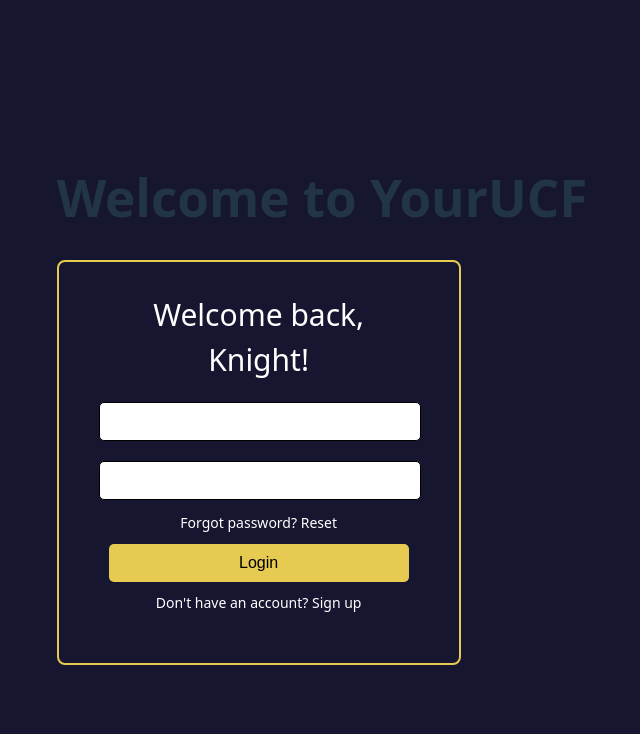
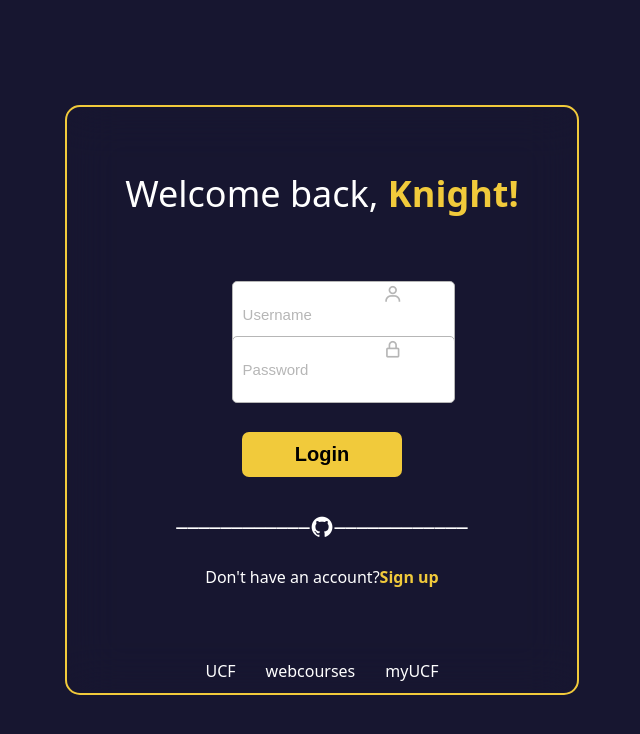
Before and after one commit to josh10111/POOSD-yourucf-Frontend, a React (Vite) app: page / in a window 1280 px wide. Shown: the top 734 px of the page, without its empty margins (318-958 px from the left). Built offline with nearby package versions, Linux system fonts and the light colour scheme.

Commit message:
updated login/signup
Updated:
Login.tsx, Login.css,
removed title from App.tsx,
added api's to index.html

```diff
--- a/index.html
+++ b/index.html
@@ -3,6 +3,8 @@
   <head>
     <meta charset="UTF-8" />
     <meta name="viewport" content="width=device-width, initial-scale=1.0" />
+    <link href="https://fonts.googleapis.com/css2?family=Montserrat:wght@100;200;300;400;500;600;700;800;900&display=swap" rel="stylesheet">
+    <link href='https://unpkg.com/boxicons@2.1.4/css/boxicons.min.css' rel='stylesheet'>
     <title>YourUCF</title>
   </head>
   <body>
--- a/src/App.tsx
+++ b/src/App.tsx
@@ -6,7 +6,6 @@
   return (
     <Router>
       <div>
-       <h1>Welcome to YourUCF</h1>
       <Routes>
         <Route path="/" element={<LoginPage />} />
         <Route path="*" element={<Navigate to="/" />} />
--- a/src/Login.css
+++ b/src/Login.css
@@ -42,22 +42,26 @@
 
 
 #loginButton, #registerButton {
-    width: 100%;
-    background-color: #E7CA52;
+    display: block;
+    width: 80%;
+    height: 45px;
+    background: #F1CA3B;
+    border: none;
+    outline: none;
+    border-radius: 7px;
+    cursor: pointer;
+    font-size: 20px;
     color: black;
-    border: none;
-    border-radius: 5px;
-    font-size: 16px;
-    padding: 10px;
-    margin: 10px 0;
+    font-weight: 600;
+    margin: 0 auto;
 }
 
 #loginButton:hover {
-    background-color: #baa242;
+    color:#ffffff;
 }
 
 
-#forgotPassword, #toggleForm {
+#forgotPassword {
     font-size: 14px;
     color: white;
     text-align: center;
@@ -66,6 +70,140 @@
 }
 
 
-#forgotPassword:hover, #toggleForm:hover {
+#forgotPassword:hover {
     text-decoration: underline;
 }
+
+
+.form {
+    width: 510px;
+    min-width: 500px;
+    background-color: rbga (88,81,152,.15);
+    color:#fff;
+    backdrop-filter: blur(25px);
+    border: 2px solid transparent;
+    border-radius: 15px;
+    padding-top: 60px;
+    border-color: #F1CA3B;
+    display: flex;
+    flex-direction: column;
+    align-items: center;
+    justify-content: center;
+
+}
+
+.form .formTitle {
+    font-size: 36px;
+    text-align: center;
+    padding-bottom: 40px;
+}
+
+.form .inputBox {
+    position: relative;
+    width: 100%;
+    height: 45px;
+    margin: 10px 0px;
+    padding-left: 10%;
+    padding-right: 10%;
+}
+
+.inputBox input {
+    width: 100%;
+    height: 100%;
+    background:#ffffff;
+    outline: none;
+    border: 1px solid #b6b6b6;
+    border-radius: 7px;
+    color:#b6b6b6;
+    font-size: 15px;
+    font-weight: 500;
+    padding: 15px 45px 15px 10px;
+}
+
+.inputBox input::placeholder {
+    color: #b6b6b6;
+    font-size: 15px;
+    font-weight: 500;
+}
+
+.inputBox i {
+    position: absolute;
+    right: 60px;
+    top: 50%;
+    transform: translateY(-50%);
+    font-size: 20px;
+    color: #b6b6b6;
+}
+
+.form .formText {
+    font-size: 14px;
+    text-align: center;
+    color: #ffffff;
+    padding-bottom: 30px;
+}
+
+.formText a {
+    color:#F1CA3B;
+    font-weight: 600;
+    text-decoration: none;
+}
+
+.formText a:hover {
+    color:#ffffff;
+    text-decoration: underline;
+}
+
+.form .spacer {
+
+    text-align: center;
+    padding-bottom: 30px;
+    padding-top: 20px;
+    font-size: 25px;
+    font-weight: 500;
+}
+
+.spacer i {
+    transform: translateY(50%);
+    font-weight: 100;
+}
+.spacer a {
+    font-weight: 100;
+    color:#ffffff;
+    text-decoration: none;
+}
+.spacer a:hover {
+    color:#F1CA3B;
+}
+
+.form .formText2 {
+    font-size: 16px;
+    text-align: center;
+    color: #ffffff;
+}
+
+.formText2 a {
+    color:#F1CA3B;
+    font-weight: 700;
+    text-decoration: none;
+}
+
+.formText2 a:hover {
+    color:#ffffff;
+    text-decoration: underline;
+}
+
+
+.links {
+    text-align: center;
+    bottom: 0px;
+    padding-top: 70px;
+    padding-bottom: 10px;
+}
+
+.links a {
+    justify-content:space-around;
+    padding-left: 15px;
+    padding-right: 15px;
+    color:#fff;
+    word-spacing: 10px;
+}
--- a/src/components/Login.tsx
+++ b/src/components/Login.tsx
@@ -7,7 +7,8 @@
     const [password,setPassword] = React.useState('');
     const [firstName, setFirstName] = React.useState('');
     const [lastName, setLastName] = React.useState('');
-    const[isLogin, setIsLogin] = useState(true);
+    const [isLogin, setIsLogin] = useState(true);
+    //const [email, setEmail] = React.useState('');
 
     async function doLogin(event:any) : Promise<void>
     {
@@ -93,59 +94,114 @@
     {
         setLastName( e.target.value );
     }
+    /*
+    function handleSetEmail( e: any ) : void
+    {
+        setEmail( e.target.value );
+    }
+    */
     return(
-        <div id="loginDiv">
-            <span id="inner-title">
-                {(() =>
-                {
-                    if(isLogin)
-                    {
-                        return 'Welcome back, Knight!';
-                    }
-                    else
-                    {
-                        return 'Create Account';
-                    }
-                })()}
-            </span>
+        <div className="form">
+            {/* shows either Welcome back, Knight OR Create Account*/}
+            <div className="formTitle">
+                {isLogin ? (
+                    <>
+                        <span style={{ fontWeight: 500 }}>Welcome back,</span>{' '}
+                        <span style={{ fontWeight: 700, color: '#F1CA3B' }}>Knight!</span>
+                    </>
+                    ) : (
+                        <span style={{ fontWeight: 700, color: '#F1CA3B' }}>Create Account</span>
+                )}
+            </div>
 
+            {/* determines which form is used*/}
             {(() =>
             {
+                {/* login form*/}
                 if(isLogin)
                 {
                     return(
                         <form onSubmit={doLogin}>
-                            <input type="text" id="username" placeholder="Username" onChange={handleSetUserName} />
-                            <input type="password" id="password" placeholder="Password" onChange={handleSetPassword} />
-                            <a href="/forgot-password" id="forgotPassword">Forgot password? Reset</a>
+                            <div className='inputBox'>
+                                <input type="text" id="username" placeholder="Username" onChange={handleSetUserName} />
+                                <i className='bx bx-user'></i>
+                            </div>
+                            <div className='inputBox'>
+                                <input type="password" id="password" placeholder="Password" onChange={handleSetPassword} />
+                                <i className='bx bx-lock-alt'></i>
+                            </div>
+
+                            <div className='formText'>
+                                <span>Forgot password?</span>
+                                <a href="/forgot-password" id="forgotPassword">Reset</a>
+                            </div>
+
                             <input type="submit" id="loginButton" value="Login" />
                         </form>
                     );
                 }
-                else
+                else {/* register form*/}
                 {
                     return(
                         <form onSubmit={doRegister}>
-                            <input type="text" id="firstName" placeholder="First Name" value={firstName} onChange={handleSetFirstName} />
-                            <input type="text" id="lastName" placeholder="Last Name" value={lastName} onChange={handleSetLastName} />
-                            <input type="text" id="userName" placeholder="Username" value={username} onChange={handleSetUserName} />
-                            <input type="password" id="password" placeholder="Password" value={password} onChange={handleSetPassword} />
+                            <div className='inputBox'>
+                                <input type="text" id="firstName" placeholder="First Name" value={firstName} onChange={handleSetFirstName} />
+                                <i className='bx bx-first-page'></i>
+                            </div>
+                            <div className='inputBox'>
+                                <input type="text" id="lastName" placeholder="Last Name" value={lastName} onChange={handleSetLastName} />
+                                <i className='bx bx-first-page'></i>
+                            </div>
+                            {/*
+                            <div className='inputBox'>
+                                <input type="text" id="email" placeholder="Email" value={firstName} onChange={handleSetEmail} />
+                                <i className='bx bx-envelope' ></i>
+                            </div>
+                            */}
+                            <div className='inputBox'>
+                                <input type="text" id="userName" placeholder="Username" value={username} onChange={handleSetUserName} />
+                                <i className='bx bx-user'></i>
+                            </div>
+                            <div className='inputBox'>
+                                <input type="password" id="password" placeholder="Password" value={password} onChange={handleSetPassword} />
+                                <i className='bx bx-lock-alt'></i>
+                            </div>
+
                             <input type="submit" id="registerButton" value="Register" />
                         </form>
                     );
                 }
             })()}
 
-            <a href="#" id="toggleForm"onClick={() => setIsLogin(!isLogin)}
-            >
-                {(() => {
-                    if (isLogin) {
-                        return "Don't have an account? Sign up";
-                    } else {
-                        return "Already have an account? Login";
-                    }
-                })()}
-            </a>
+            {/* spacer w/ git link*/}
+            <div className='spacer'>
+                <span>____________</span>
+                <a href="https://github.com/josh10111/POOSD-yourucf-Frontend"></a>
+                <i className='bx bxl-github'></i>
+                <span>____________</span>
+            </div>
+
+            {/* determins bottom text of form*/}
+            <div className='formText2'>
+                {isLogin ? (
+                        <>
+                            <span>Don't have an account?</span>
+                            <a href="#" id="toggleForm"onClick={() => setIsLogin(!isLogin)}>Sign up</a>
+                        </>
+                    ) : (
+                        <>
+                            <span>Already have an account?</span>
+                            <a href="#" id="toggleForm"onClick={() => setIsLogin(!isLogin)}>Login</a>
+                        </>
+                )}
+            </div>
+
+            {/* links to other resources users may need*/}
+            <div className="links">
+                <a href="https://www.ucf.edu/">UCF</a>
+                <a href="https://webcourses.ucf.edu/">webcourses</a>
+                <a href="https://my.ucf.edu/">myUCF</a>
+            </div>
         </div>
 
         );
```
